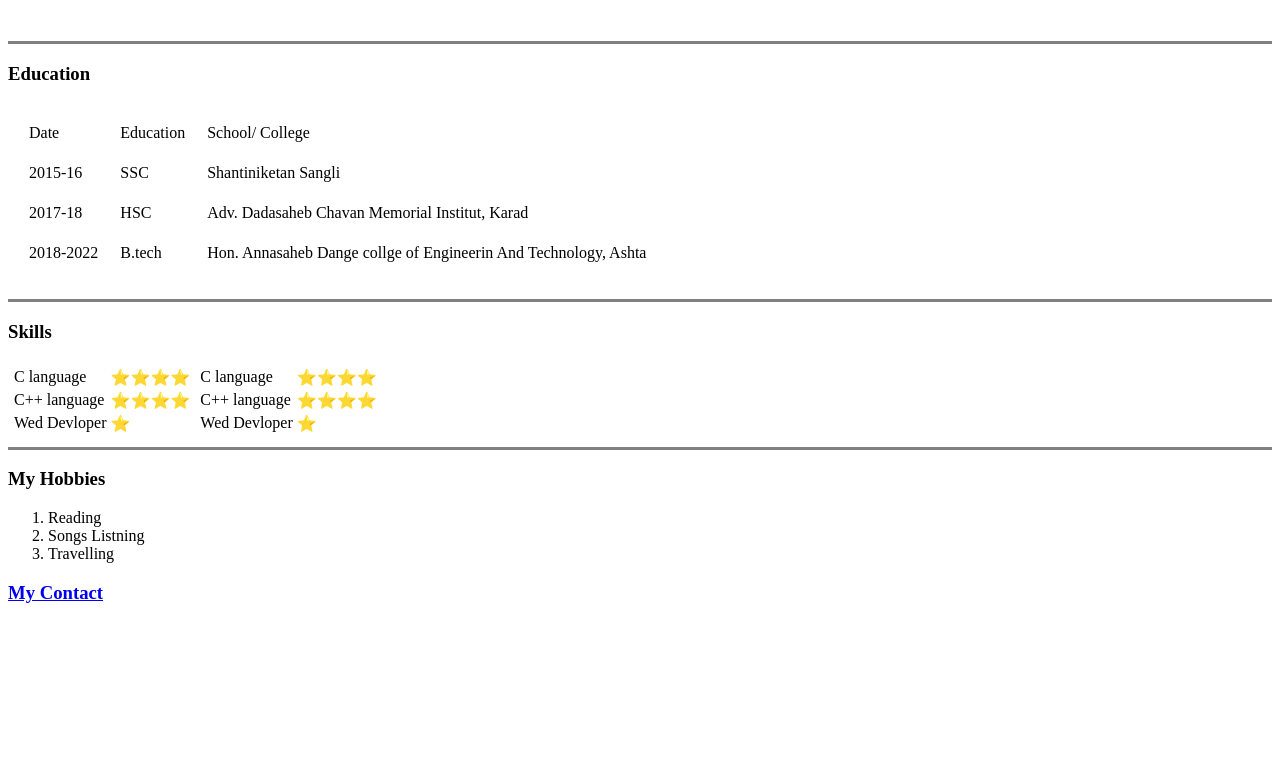
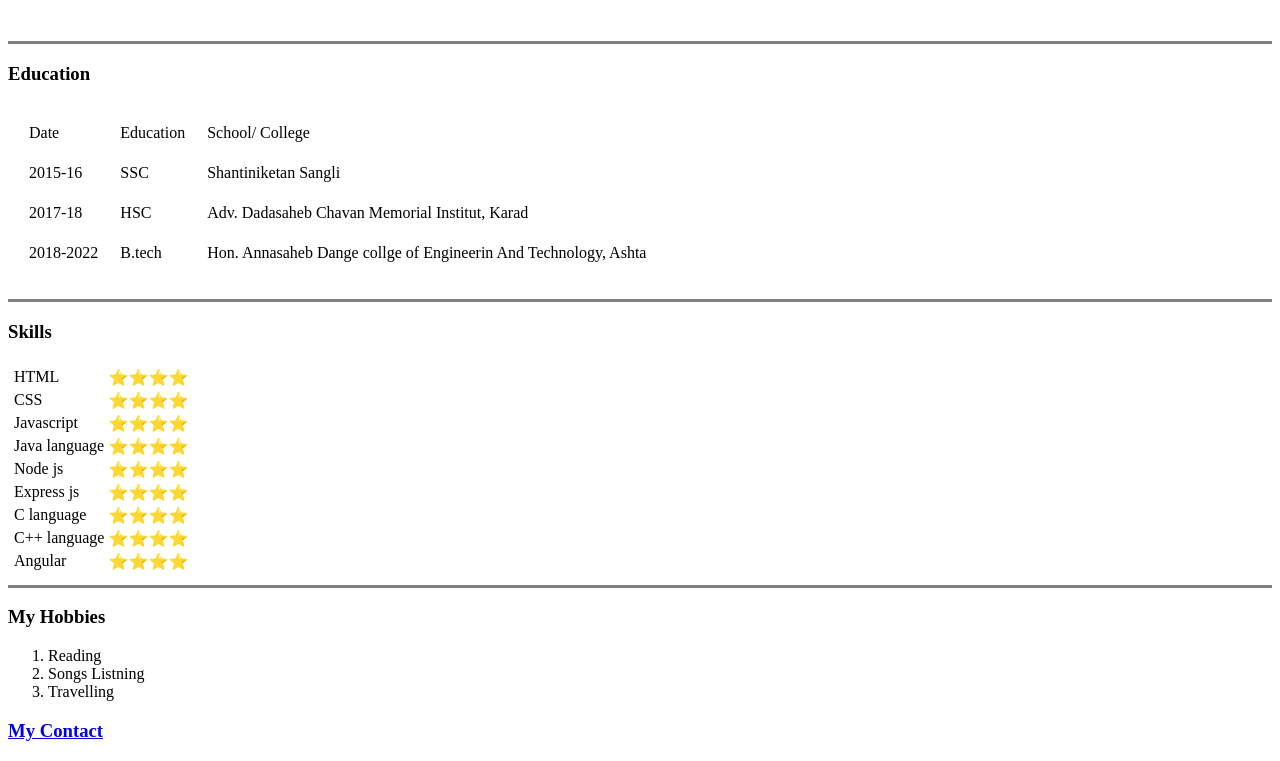
Before and after one commit to Shiv0555/CV, a plain HTML site: page index.html in a window 1280 px wide. Shown: the part 677-1438 px from the top of the page. Before the commit the page ends 1300 px from the top, so only its background shows below. Drawn offline with Linux system fonts and the light colour scheme; files whose address does not match are found by name.

Commit message:
Update index.html

```diff
--- a/index.html
+++ b/index.html
@@ -58,6 +58,28 @@
       <td>
 
         <table>
+           <tr>
+            <td>HTML  </td>
+            <td>⭐⭐⭐⭐</td>
+          </tr>
+          <td>CSS</td>
+          <td>⭐⭐⭐⭐</td>
+          <tr>
+            <td>Javascript</td>
+            <td>⭐⭐⭐⭐</td>
+
+          </tr>
+           <tr>
+            <td>Java language </td>
+            <td>⭐⭐⭐⭐</td>
+          </tr>
+          <td>Node js</td>
+          <td>⭐⭐⭐⭐</td>
+          <tr>
+            <td>Express js</td>
+            <td>⭐⭐⭐⭐</td>
+
+          </tr>
           <tr>
             <td>C language </td>
             <td>⭐⭐⭐⭐</td>
@@ -65,8 +87,8 @@
           <td>C++ language</td>
           <td>⭐⭐⭐⭐</td>
           <tr>
-            <td>Wed Devloper</td>
-            <td>⭐</td>
+            <td>Angular</td>
+            <td>⭐⭐⭐⭐</td>
 
           </tr>
         </table>
@@ -74,17 +96,8 @@
 
       <td>
         <table>
-          <tr>
-            <td>C language </td>
-            <td>⭐⭐⭐⭐</td>
-          </tr>
-          <td>C++ language</td>
-          <td>⭐⭐⭐⭐</td>
-          <tr>
-            <td>Wed Devloper</td>
-            <td>⭐</td>
 
-          </tr>
+
         </table>
 
 
```
